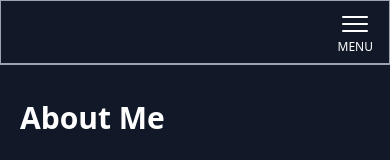
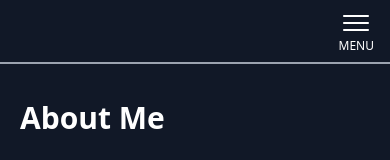
Before and after one commit to AlexDinger/Portfolio, a Gatsby site: page / in a window 390 px wide. Shown: the top 160 px of the page. Built offline with nearby package versions, Linux system fonts and the light colour scheme; Gatsby itself is replaced by a stand-in of ours; no server answers.

Commit message:
Mobile style fixes

```diff
--- a/src/components/Nav.jsx
+++ b/src/components/Nav.jsx
@@ -9,7 +9,7 @@ const Nav = () => {
   };
 
   return (
-    <nav className="md:col-span-1 md:static fixed top-0 left-0 w-full md:w-auto flex md:block flex-col border-b-2 md:border-0 border border-gray-400 text-white z-50">
+    <nav className="md:col-span-1 md:static fixed top-0 left-0 w-full md:w-auto flex md:block flex-col border-b-2 md:border-0 border-gray-400 text-white z-50">
       <div
         className="md:hidden flex flex-row justify-end items-center py-2 px-4"
         onClick={handleMenuClick}
```
